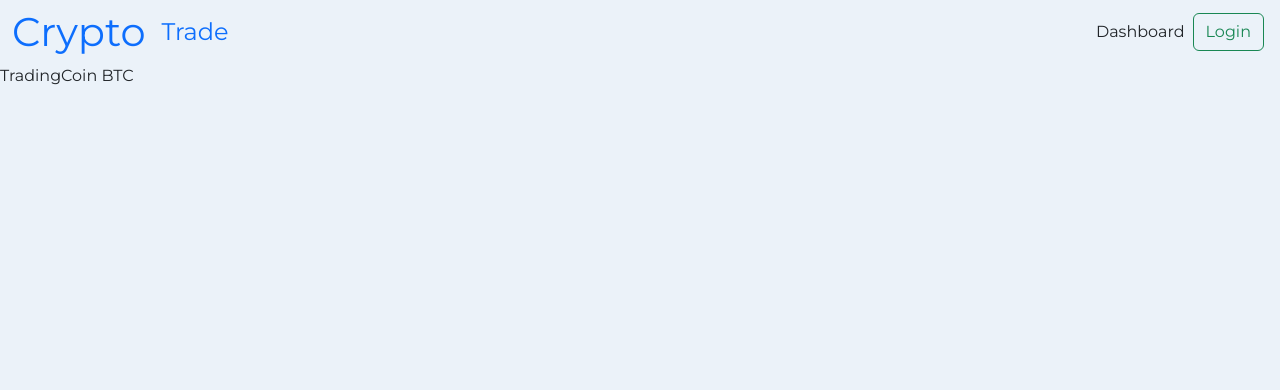
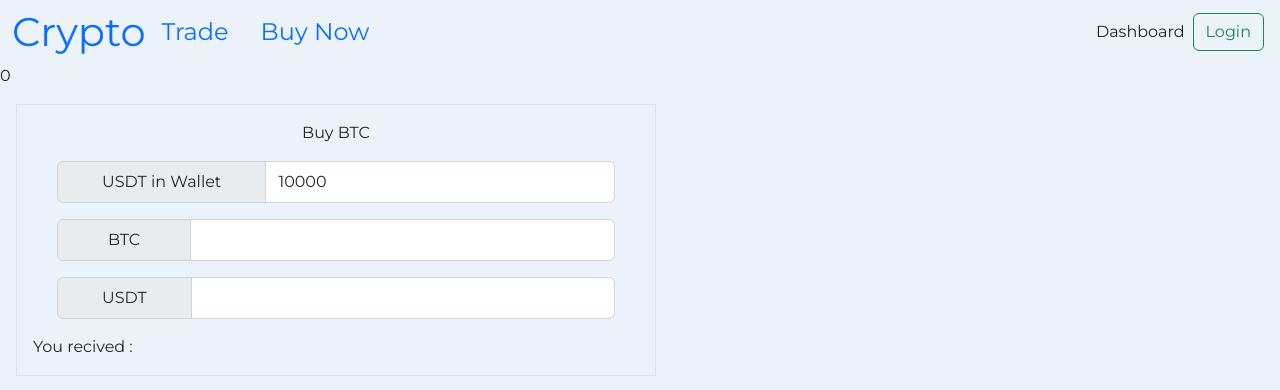
Before and after one commit to FereydoonEisapour/ReactCoin, a React (Create React App) app: page /coin/trading/btc in a window 1280 px wide. Shown: the top 390 px of the page. Built offline with nearby package versions, Linux system fonts and the light colour scheme; no server answers.

Commit message:
add buyfast coin

```diff
--- a/src/App.js
+++ b/src/App.js
@@ -3,7 +3,7 @@ import React, { useState, useEffect } from "react";
 import "./assets/styles/App.css";
 
 import { BrowserRouter, Route, Routes } from "react-router-dom";
-import { TopCoinList, CoinDetails, TradingCoin } from "./pages";
+import { TopCoinList, CoinDetails, TradingCoin ,BuyFastCoins} from "./pages";
 import Navbar from "./components/Navbar";
 function App() {
   return (
@@ -13,6 +13,7 @@ function App() {
         <Routes>
           <Route path="/" element={<TopCoinList />}></Route>
           <Route path="/coin/:coin" element={<CoinDetails />}></Route>
+          <Route path="/coin/buyfast/:coin" element={<BuyFastCoins />}></Route>
           <Route path="/coin/trading/:coin" element={<TradingCoin />}></Route>
         </Routes>
       </div>
--- a/src/components/CoinPriceLive.js
+++ b/src/components/CoinPriceLive.js
@@ -21,7 +21,7 @@ const CoinPriceLive = ({ symbol }) => {
     };
     binanceSocket.onmessage = function (event) {
       const BtcPriceNow = JSON.parse(event.data);
-      const price = parseFloat(BtcPriceNow.p).toFixed(4);
+      const price = parseFloat(BtcPriceNow.p).toFixed(0 );
       if (isNaN(price) === false) {
         setBtcPriceBinance(price);
       }
@@ -34,8 +34,8 @@ const CoinPriceLive = ({ symbol }) => {
         {btcPriceBinance ? (
           btcPriceBinance
         ) : (
-          <div class="spinner-grow spinner-grow-sm" role="status">
-            <span class="visually-hidden">Loading...</span>
+          <div className="spinner-grow spinner-grow-sm" role="status">
+            <span className="visually-hidden">Loading...</span>
           </div>
         )}
       </div>
--- a/src/components/Navbar.js
+++ b/src/components/Navbar.js
@@ -9,10 +9,17 @@ const Navbar = () => {
           <div className="display-6">
             <Link className="text-decoration-none" to="/">
               Crypto
-            </Link >
+            </Link>
           </div>
           <div className=" mx-3 h4 mt-2">
-            <Link className="text-decoration-none" to="/coin/trading/btc">Trade</Link>
+            <Link className="text-decoration-none" to="/coin/trading/btc">
+              Trade
+            </Link>
+          </div>
+          <div className=" mx-3 h4 mt-2">
+            <Link className="text-decoration-none" to="/coin/buyfast/btc">
+              Buy Now
+            </Link>
           </div>
         </div>
 
--- /dev/null
+++ b/src/pages/BuyFastCoins.js
@@ -0,0 +1,78 @@
+import React, { useEffect, useState } from "react";
+import { useParams } from "react-router-dom";
+import CoinPriceLive from "./../components/CoinPriceLive";
+const BuyFastCoins = () => {
+  const { coin } = useParams();
+
+  const [usdtWallet, setUsdtWallet] = useState(100000); //! Get Api  Send Api
+  //const [usdtInput, setUsdtInput] = useState(0); //!
+  const [btcInput, setBtcInput] = useState(0); //! BTC INPUT
+  const [BTCPrice, setBTCPrice] = useState(Number); //  !  BTC PRICE from Coingecko
+  const [btcCanBuy, setBtcCanBuy] = useState();
+  const [usdtPay, setUsdtPay] = useState(0);
+  const [btnDisabled, setBtnDisabled] = useState(false);
+  const btcInputHandler = (event) => {
+    const btcAmount = parseFloat(event.target.value);
+    setBtcInput(btcAmount);
+    setUsdtPay((BTCPrice * btcAmount).toFixed(1));
+    if (btcAmount === 0) setUsdtPay(0);
+
+  };
+
+  useEffect(() => {
+    fetch(`https://api.coingecko.com/api/v3/coins/bitcoin`)
+      .then((response) => response.json())
+      .then((data) => setBTCPrice(data.market_data.current_price.usd))
+      .catch((err) => console.error(err));
+  }, []);
+
+  return (
+    <>
+      <div className="">{/* <CoinPriceLive symbol={coin} /> */}</div>
+      <div className="w-50 m-3 p-3 border border-1 ">
+        <div className="pb-3 text-center text-dark">Buy {coin.toLocaleUpperCase()}</div>
+        <div className="">
+          <div className="input-group mb-3 px-4">
+            <span
+              className="input-group-text   border border-0"
+              style={{ padding: "8px  50px" }}
+              id="inputGroup-sizing-default"
+            >
+              {coin.toUpperCase()}
+            </span>
+            <input
+              // value={BTC}
+              onChange={(event) => btcInputHandler(event)}
+              value={btcInput}
+              type="number"
+              className="form-control  border border-0"
+              min="0"
+              max="21000000"
+              placeholder="amount"
+            />
+          </div>
+
+          <div className="input-group   mb-3 px-4 d-flex ">
+            <span className="input-group-text w-75 border border-0 ">BTC PRICE</span>
+            <span className="input-group-text w-25 border border-0 ">{BTCPrice}</span>
+          </div>
+        </div>
+        <div className="input-group   mb-3 px-4 d-flex">
+          <span className="input-group-text w-75 border border-0 ">USDT in WALLET</span>
+          <span className="input-group-text w-25 border border-0 ">{usdtWallet}</span>
+        </div>
+        <div className="input-group   mb-3 px-4 d-flex">
+          <span className="input-group-text w-75 border border-0 ">You Pay : </span>
+          <span className="input-group-text w-25 border border-0 ">{usdtPay}</span>
+        </div>
+        <div className="  mb-3 px-4">
+          <button className="btn  btn-primary w-100" disabled={usdtPay > usdtWallet}>
+            Buy now
+          </button>
+        </div>
+      </div>
+    </>
+  );
+};
+
+export default BuyFastCoins;
--- a/src/pages/TradingCoin.js
+++ b/src/pages/TradingCoin.js
@@ -1,10 +1,110 @@
-import React from "react";
+import React, { useEffect, useState } from "react";
 import { useParams } from "react-router-dom";
-
+import CoinPriceLive from "./../components/CoinPriceLive";
 const TradingCoin = () => {
   const { coin } = useParams();
 
-  return <div>TradingCoin {coin.toUpperCase()}</div>;
+  const [usdtWallet, setUsdtWallet] = useState(10000); //! USDST Wallet
+  const [usdtInput, setUsdtInput] = useState(0); //! USDT INPUT
+  const [btcInput, setBtcInput] = useState(0); //! BTC INPUT
+  const [btcCanBuy, setBtcCanBuy] = useState();
+  const usdtInputHandler = (event) => {
+    setUsdtInput(event.target.value);
+    setBtcCanBuy(usdtInput / btcInput);
+  };
+  const btcInputHandler = (event) => {
+    setBtcInput(event.target.value);
+    setBtcCanBuy(usdtInput / btcInput);
+  };
+  console.log(usdtInput + ": " + btcInput);
+  console.log(usdtInput / btcInput);
+  const [BTC, setBTC] = useState(Number); //  !  BTC PRICE
+
+  // if (usdtInput > 0 && btcInput > 0) {
+  //   setBtcCanBuy(usdtInput / btcInput);
+  // }
+  useEffect(() => {
+    fetch(`https://api.coingecko.com/api/v3/coins/bitcoin`)
+      .then((response) => response.json())
+      .then(
+        (data) => setBTC(data.market_data.current_price.usd)
+        //||
+        // setBtcCanBuy((usdtWallet / data.market_data.current_price.usd).toFixed(4))
+      )
+
+      .catch((err) => console.error(err));
+  }, []);
+  // const btcBuy = () => {
+  //   console.log("buy");
+  //   console.log(usdtTotal, BTC);
+  //   setBtcCanBuy(usdtTotal / BTC);
+  // };
+
+  return (
+    <>
+      <div className="">
+        {BTC} {/* <CoinPriceLive symbol={coin} /> */}
+      </div>
+      <div className="w-50 m-3 p-3 border border-1">
+        <div className="pb-3 text-center text-dark">Buy {coin.toLocaleUpperCase()}</div>
+        <div className="">
+          <div className="input-group mb-3 px-4">
+            <span
+              className="input-group-text"
+              style={{ padding: "8px  44px" }}
+              id="inputGroup-sizing-default"
+            >
+              USDT in Wallet
+            </span>
+            <input
+              value={usdtWallet}
+              readOnly
+              type="number"
+              className="form-control"
+              aria-label="Sizing example input"
+              aria-describedby="inputGroup-sizing-default"
+            />
+          </div>
+          <div className="input-group mb-3 px-4">
+            <span
+              className="input-group-text  "
+              style={{ padding: "8px  50px" }}
+              id="inputGroup-sizing-default"
+            >
+              {coin.toUpperCase()}
+            </span>
+            <input
+              // value={BTC}
+              onChange={(event) => btcInputHandler(event)}
+              type="number"
+              className="form-control"
+              aria-label="Sizing example input"
+              aria-describedby="inputGroup-sizing-default"
+            />
+          </div>
+
+          <div className="input-group mb-3 px-4">
+            <span
+              className="input-group-text"
+              style={{ padding: "8px  44px" }}
+              id="inputGroup-sizing-default"
+            >
+              USDT
+            </span>
+            <input
+              // value={usdtTotal}
+              onChange={(event) => usdtInputHandler(event)}
+              type="number"
+              className="form-control"
+              aria-label="Sizing example input"
+              aria-describedby="inputGroup-sizing-default"
+            />
+          </div>
+        </div>
+        <div className="">You recived : {btcCanBuy}</div>
+      </div>
+    </>
+  );
 };
 
 export default TradingCoin;
--- a/src/pages/index.js
+++ b/src/pages/index.js
@@ -1,3 +1,4 @@
 export { default as CoinDetails } from "./CoinDetails";
 export { default as TopCoinList } from "./TopCoinList";
 export { default as TradingCoin } from "./TradingCoin";
+export { default as BuyFastCoins } from "./BuyFastCoins";
```
